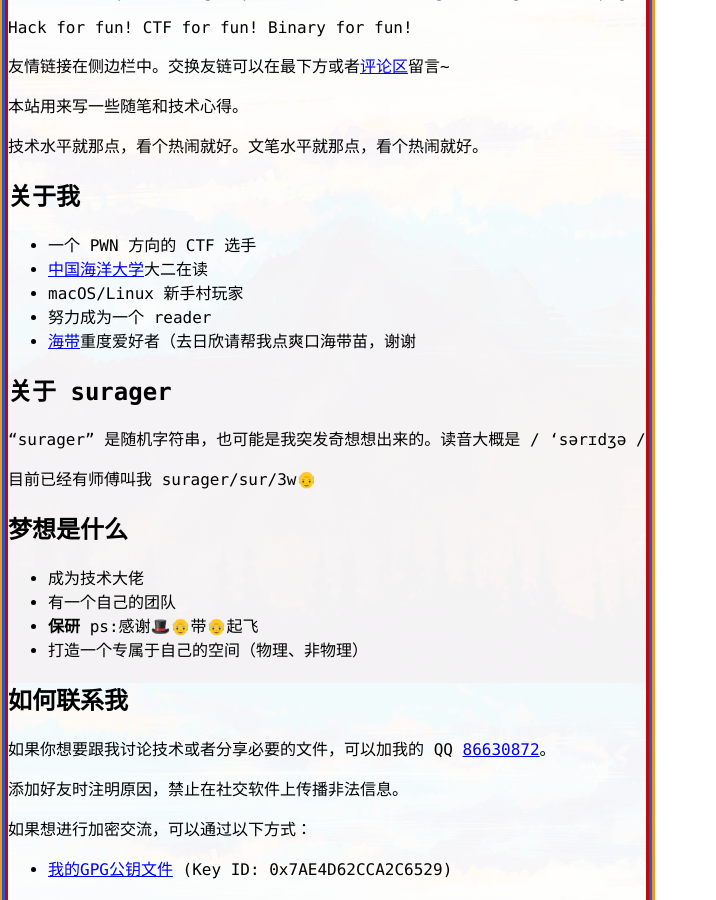
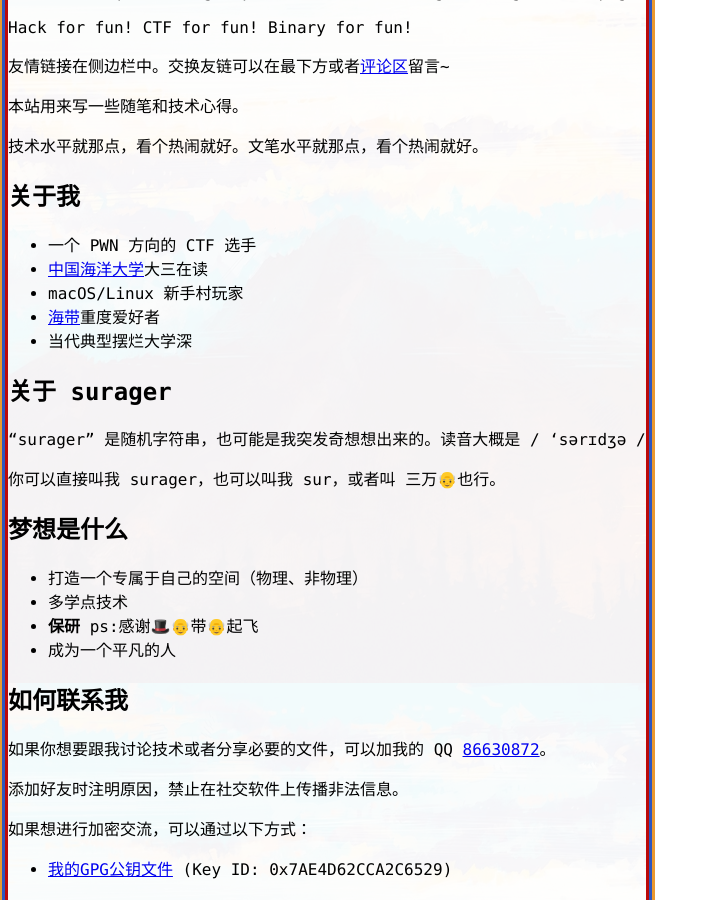
Before and after one commit to Surager/Surager.github.io, a Jekyll site: the page built from _posts/pages/2000-01-01-about.md, in a window 1280 px wide and 900 px high, scrolled down 1862 px. Shown: the whole window, without its empty margins (0-716 px from the left). Built offline with Jekyll 4.4.1, drawn with Linux system fonts in a browser that asks for light colours; nearby versions of some CDN libraries; comment, search, counter and statistics services are not loaded; a style sheet for code colours, icons or effects is not loaded.

Commit message:
修订博客

```diff
--- a/_posts/pages/2000-01-01-about.md
+++ b/_posts/pages/2000-01-01-about.md
@@ -24,23 +24,23 @@ Hack for fun! CTF for fun! Binary for fun!
 ## 关于我
 
 - 一个 PWN 方向的 CTF 选手
-- [中国海洋大学](https://zh.wikipedia.org/zh-hans/%E4%B8%AD%E5%9B%BD%E6%B5%B7%E6%B4%8B%E5%A4%A7%E5%AD%A6)大二在读
+- [中国海洋大学](https://zh.wikipedia.org/zh-hans/%E4%B8%AD%E5%9B%BD%E6%B5%B7%E6%B4%8B%E5%A4%A7%E5%AD%A6)大三在读
 - macOS/Linux 新手村玩家
-- 努力成为一个 reader
-- [海带](https://baike.baidu.com/item/%E6%B5%B7%E5%B8%A6/824011?fr=aladdin)重度爱好者（去日欣请帮我点爽口海带苗，谢谢
+- [海带](https://baike.baidu.com/item/%E6%B5%B7%E5%B8%A6/824011?fr=aladdin)重度爱好者
+- 当代典型摆烂大学深
 
 ## 关于 surager
 
 "surager" 是随机字符串，也可能是我突发奇想想出来的。读音大概是 / 'sərɪdʒə /
 
-目前已经有师傅叫我 surager/sur/3w👴
+你可以直接叫我 surager，也可以叫我 sur，或者叫 三万👴也行。
 
 ## 梦想是什么
 
-- 成为技术大佬
-- 有一个自己的团队
+- 打造一个专属于自己的空间（物理、非物理）
+- 多学点技术
 - **保研** ps:感谢🎩️👴带👴起飞
-- 打造一个专属于自己的空间（物理、非物理）
+- 成为一个平凡的人
 
 ## 如何联系我
 
```
Also changed, not shown: _posts/Life/2020-09-23-CISCN2020游记.md (renamed from _posts/binary/2020-09-23-CISCN2020游记.md, +4 -5 lines), _posts/Writesup/2020-02-22-buuoj_pwn合集.md (renamed from _posts/Writesup/2020-02-22-buuoj——pwn.md, +1 -1 lines), _drafts/_dl_runtime_resolve.md (renamed from _posts/binary/_dl_runtime_resolve.md).
